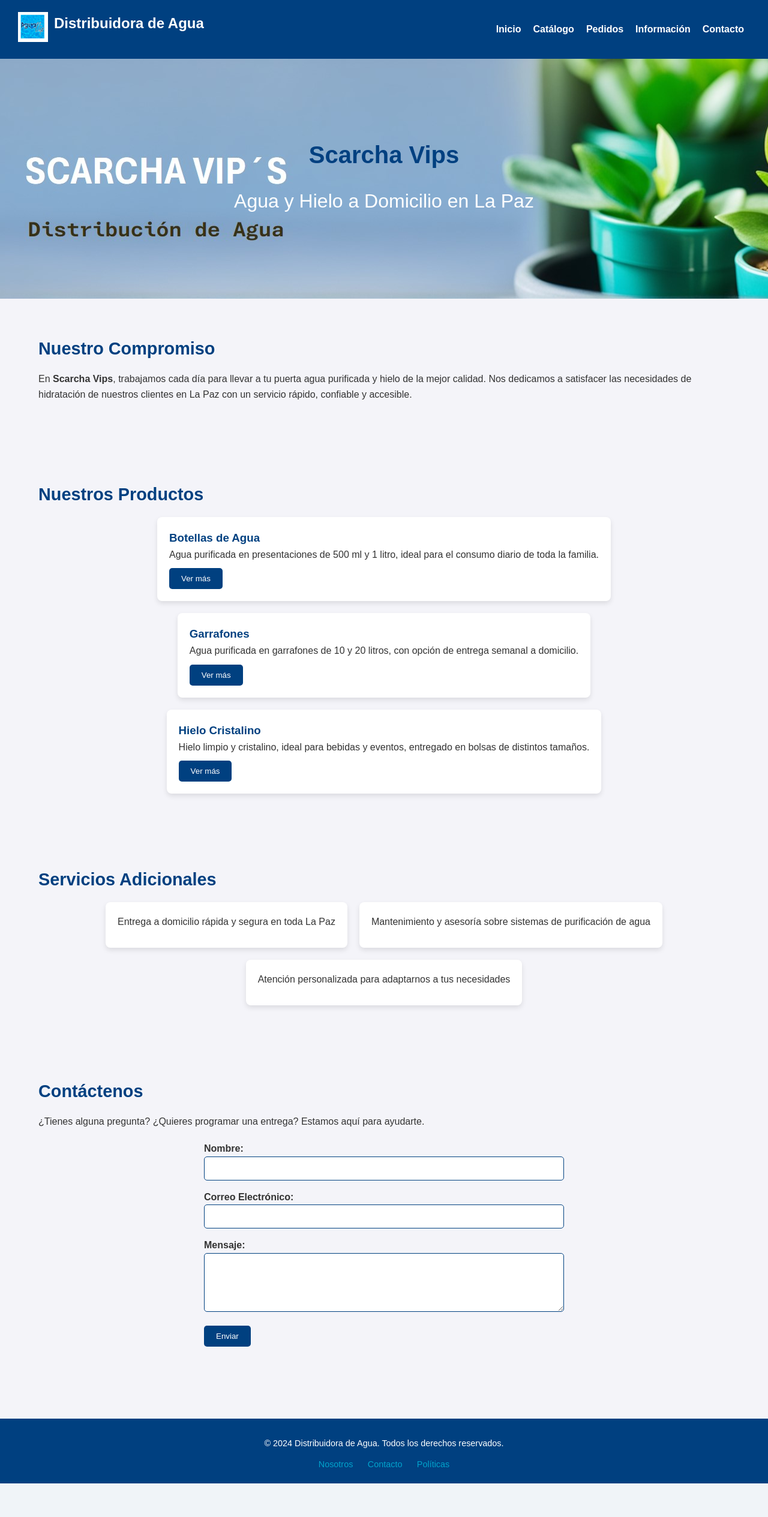
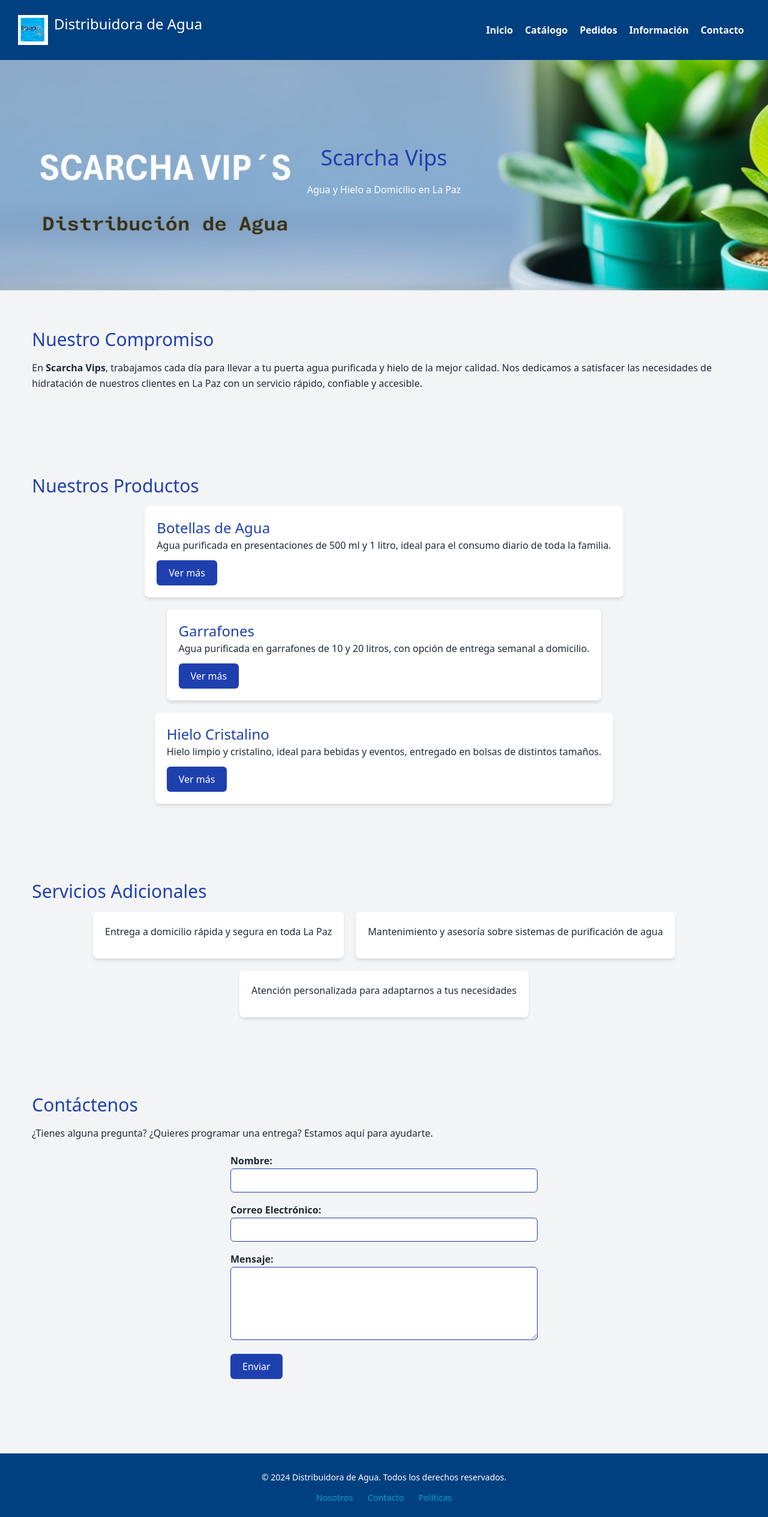
Before and after one commit to FernandezDavilaSergio/Scarcha-Vips, a PHP site: page /pages/home.php in a window 1280 px wide. Shown: the whole page at 60% size. Before the commit the page ends 2473 px from the top, so only its background shows below. Run offline with PHP 8.4, Linux system fonts and the light colour scheme; style sheets or scripts are compiled from the project's sources.

Commit message:
Cambios Front estilo simple

```diff
--- a/assets/css/styles.css
+++ b/assets/css/styles.css
@@ -1,270 +1,192 @@
+@tailwind base;
+@tailwind components;
+@tailwind utilities;
+
 /* Reset básico */
 * {
-    margin: 0;
-    padding: 0;
-    box-sizing: border-box;
+    @apply m-0 p-0 box-border;
 }
 
 /* Estilos generales */
 body {
-    font-family: Arial, sans-serif;
-    color: #333;
-    line-height: 1.6;
-    background-color: #f4f4f9;
+    @apply font-sans text-gray-800 leading-relaxed bg-gray-100;
 }
 
 .container {
-    width: 90%;
-    max-width: 1200px;
-    margin: auto;
-}
-
-h1, h2, h3 {
-    color: #004080;
+    @apply w-11/12 max-w-7xl mx-auto;
 }
 
 h1 {
-    font-size: 2.5rem;
-    text-align: center;
-    margin-bottom: 20px;
+    @apply text-4xl text-center text-blue-800 mb-5;
 }
 
 h2 {
-    font-size: 1.8rem;
-    margin-bottom: 15px;
+    @apply text-3xl text-blue-800 mb-4;
+}
+
+h3 {
+    @apply text-2xl text-blue-800;
 }
 
 p {
-    margin-bottom: 10px;
+    @apply mb-3;
 }
 
 /* Header */
 header {
-    background-color: #004080;
-    color: #fff;
-    padding: 15px 0;
-    text-align: center;
+    @apply bg-blue-800 text-white py-4 text-center;
 }
 
 header nav {
-    display: flex;
-    justify-content: center;
-    gap: 20px;
+    @apply flex justify-center gap-5;
 }
 
 header a {
-    color: #fff;
-    text-decoration: none;
-    font-weight: bold;
-}
-
-header a:hover {
-    color: #00bfff;
+    @apply text-white font-bold no-underline hover:text-blue-400;
 }
 
 /* Botones */
 .btn {
-    background-color: #004080;
-    color: #fff;
-    padding: 10px 20px;
-    border: none;
-    border-radius: 5px;
-    cursor: pointer;
-    transition: background-color 0.3s ease;
-}
-
-.btn:hover {
-    background-color: #00bfff;
+    @apply bg-blue-800 text-white py-2 px-5 rounded-md cursor-pointer transition-all duration-300 ease-in-out hover:bg-blue-400;
 }
 
 .btn-submit {
-    background-color: #004080;
-    color: #ffffff;
-    padding: 10px 20px;
-    font-weight: bold;
-    border: none;
-    border-radius: 5px;
-    cursor: pointer;
-    transition: background-color 0.3s ease;
-}
-
-.btn-submit:hover {
-    background-color: #003060;
+    @apply bg-blue-800 text-white py-2 px-5 font-bold rounded-md cursor-pointer transition-all duration-300 ease-in-out hover:bg-blue-700;
 }
 
 /* Sección principal */
 .section {
-    padding: 60px 0;
+    @apply py-16;
 }
 
 .section-title {
-    text-align: center;
-    color: #004080;
-    font-size: 2.5rem;
-    margin-bottom: 40px;
+    @apply text-center text-blue-800 text-4xl mb-10;
 }
 
 /* Contenedor de Flexbox */
 .flex-container {
-    display: flex;
-    flex-wrap: wrap;
-    gap: 20px;
-    justify-content: center;
+    @apply flex flex-wrap gap-5 justify-center;
 }
 
 /* Grupos de contenido */
 .group {
-    display: flex;
-    flex-direction: column;
-    gap: 20px;
-    flex: 1 1 300px;
-    max-width: 500px;
+    @apply flex flex-col gap-5 flex-1 max-w-lg;
 }
 
 /* Estilos de tarjeta */
 .card {
-    background-color: #fff;
-    padding: 20px;
-    border-radius: 8px;
-    box-shadow: 0 4px 8px rgba(0, 0, 0, 0.1);
+    @apply bg-white p-5 rounded-lg shadow-md;
 }
 
 /* Estilos específicos para preguntas frecuentes (FAQ) */
 .faq {
-    flex-basis: 100%;
-    margin-top: 20px;
+    @apply w-full mt-5;
 }
 
 .faq-item {
-    margin-bottom: 20px;
+    @apply mb-5;
 }
 
 /* Estilos para las políticas */
 .policies {
-    max-width: 600px;
+    @apply max-w-xl;
 }
 
 /* Estilos para formularios */
 form {
-    display: flex;
-    flex-direction: column;
-    gap: 15px;
-    max-width: 600px;
-    margin: 20px auto;
+    @apply flex flex-col gap-4 max-w-lg mx-auto my-5;
 }
 
 form label {
-    font-weight: bold;
+    @apply font-bold;
 }
 
 form input,
-form select,
-form textarea {
-    padding: 10px;
-    border: 1px solid #ccc;
-    border-radius: 5px;
-    font-size: 1rem;
-    width: 100%;
+form textarea,
+form select {
+    @apply p-3 border border-gray-300 rounded-md text-base w-full;
 }
 
 form button {
-    align-self: flex-start;
+    @apply self-start;
 }
 
 .contact-form .form-group {
-    text-align: left;
+    @apply text-left;
 }
 
 .contact-form input[type="text"],
 .contact-form input[type="email"],
 .contact-form input[type="tel"],
 .contact-form select {
-    height: 40px;
+    @apply h-10;
 }
 
 .contact-form textarea {
-    resize: vertical;
+    @apply resize-y;
 }
 
 /* Estilos específicos de secciones */
 .hero {
-    background: url('../assets/images/hero.jpg') center/cover no-repeat;
-    height: 400px;
-    display: flex;
-    align-items: center;
-    justify-content: center;
-    color: #fff;
-    text-align: center;
-    font-size: 2rem;
+    @apply h-96 flex items-center justify-center text-white text-center bg-cover bg-center;
+    background-image: url('../assets/images/hero.jpg');
 }
 
-.compromiso, .productos, .servicios, .contacto {
-    padding: 60px 0;
+.compromiso,
+.productos,
+.servicios,
+.contacto {
+    @apply py-16;
 }
 
 .productos-container {
-    display: flex;
-    gap: 20px;
-    flex-wrap: wrap;
-    justify-content: space-around;
+    @apply flex gap-5 flex-wrap justify-around;
 }
 
 /* Elementos de contacto */
 .contact-container {
-    max-width: 600px;
-    margin: 0 auto;
-    padding: 60px 0;
-    text-align: center;
+    @apply max-w-lg mx-auto py-16 text-center;
 }
 
 .contact-container h2 {
-    font-size: 2rem;
-    color: #004080;
-    margin-bottom: 20px;
+    @apply text-3xl text-blue-800 mb-5;
 }
 
 .contact-description {
-    font-size: 1.1rem;
-    margin-bottom: 40px;
+    @apply text-lg mb-10;
 }
 
 .contacto form input,
 .contacto form select,
 .contacto form textarea {
-    border: 1px solid #004080;
+    @apply border-blue-800;
 }
 
 .contacto button {
-    background-color: #004080;
-    color: white;
+    @apply bg-blue-800 text-white;
 }
 
 /* Estilos del footer */
 footer {
-    background-color: #004080;
-    color: #fff;
-    text-align: center;
-    padding: 20px 0;
-    margin-top: 40px;
+    @apply bg-blue-800 text-white text-center py-5 mt-10;
 }
 
 footer p {
-    font-size: 0.9rem;
+    @apply text-sm;
 }
 
 /* Responsividad */
 @media (max-width: 768px) {
     header nav {
-        flex-direction: column;
+        @apply flex-col;
     }
 
     .productos-container,
     .flex-container {
-        flex-direction: column;
-        align-items: center;
+        @apply flex-col items-center;
     }
 
     .group {
-        max-width: 100%;
+        @apply max-w-full;
     }
 }
```
